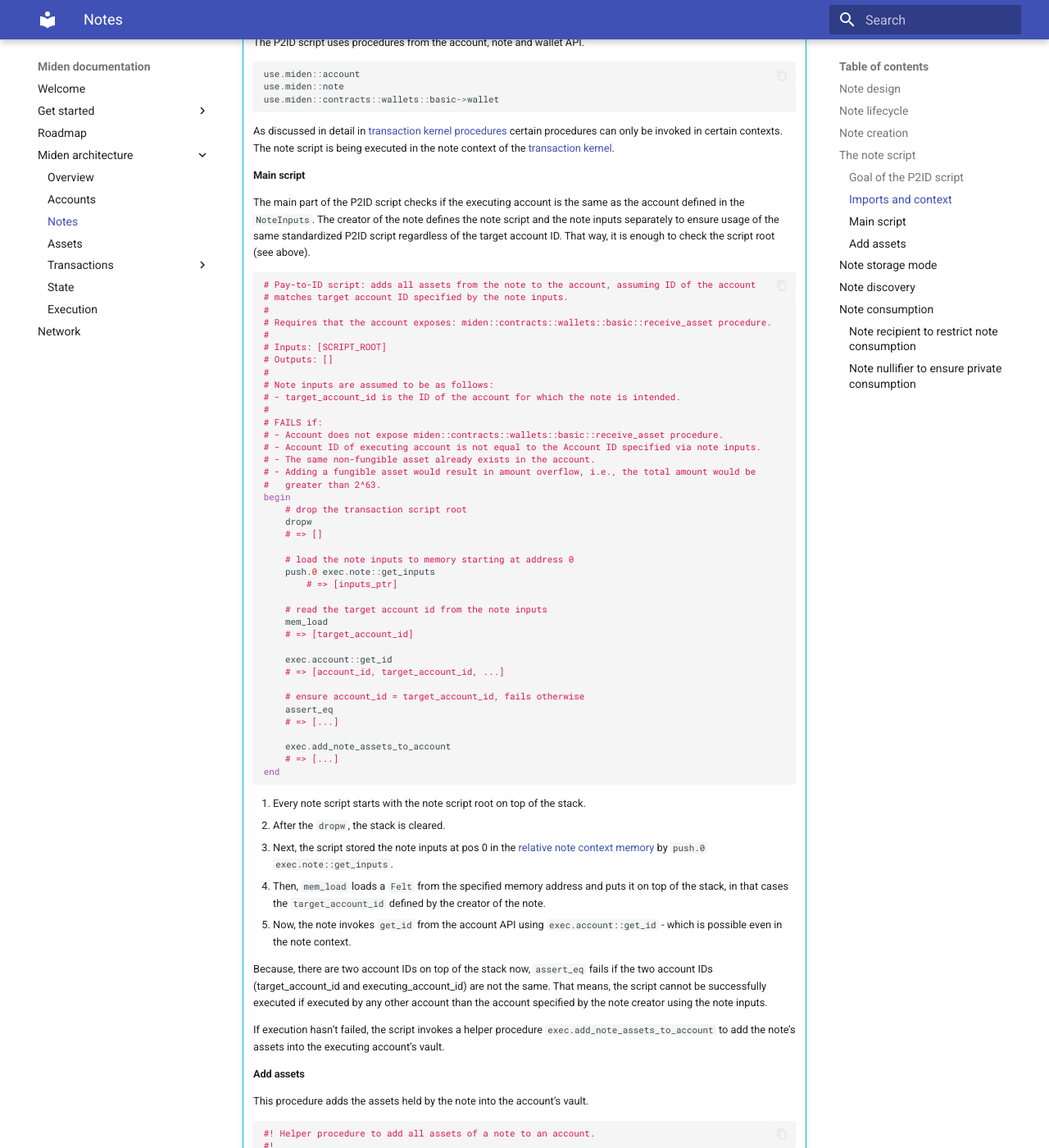
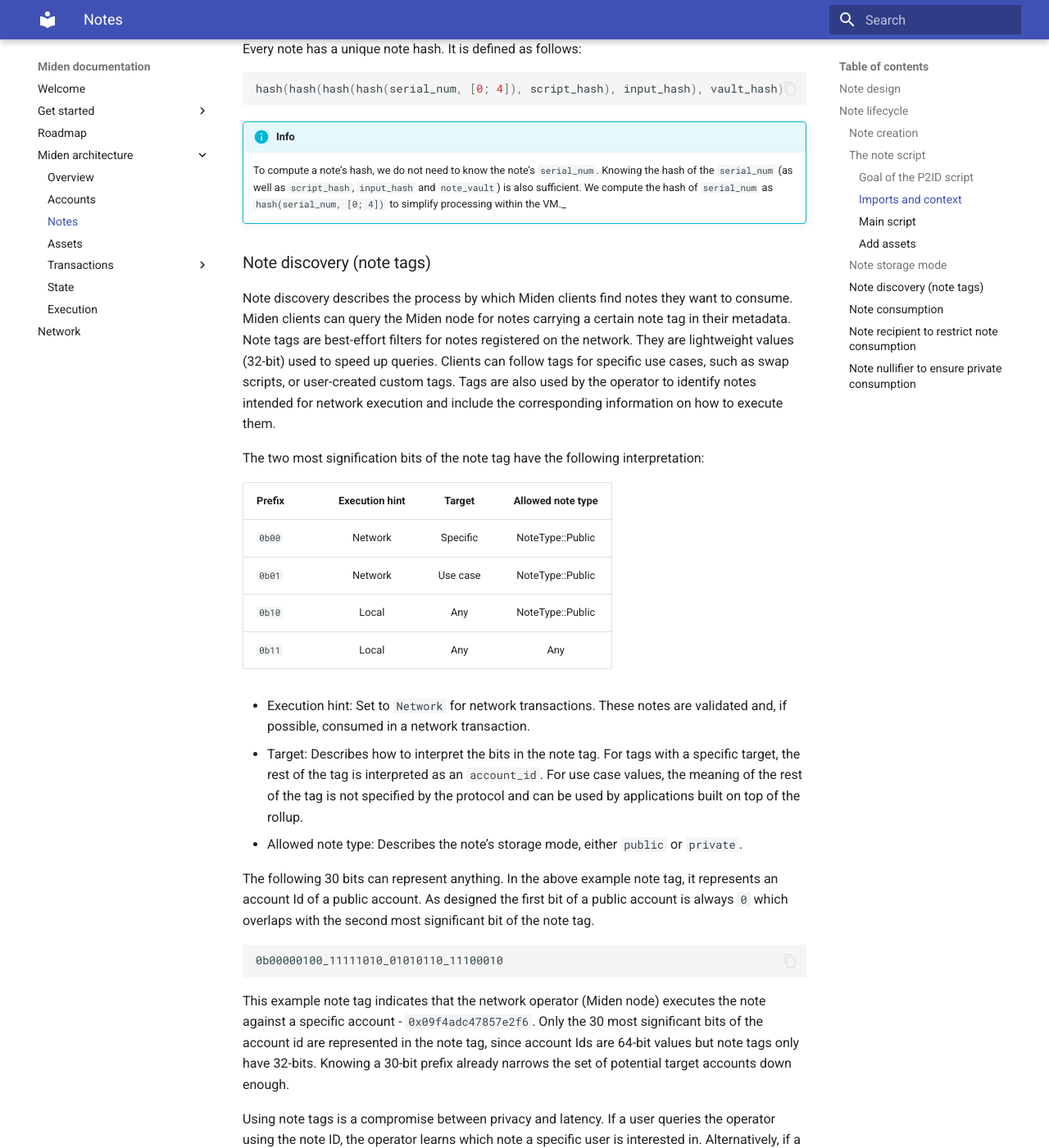
Before and after one commit to 0xPolygonMiden/miden-base, an MkDocs documentation site: the page built from docs/architecture/notes.md, in a window 1280 px wide and 1400 px high, scrolled down 2266 px. Shown: the whole window at 82% size. Built offline with MkDocs 1.6.1 and Material for MkDocs 9.7.7, drawn with Linux system fonts in a browser that asks for light colours; some of the changed text lies outside the part shown.

Commit message:
Describe note discovery note tags (#713)
* docs: adding note tags to note discovery

* changing it slightly

* after review

* after another review

* adding a P2ID example

* adding a P2ID example

````diff
--- a/docs/architecture/notes.md
+++ b/docs/architecture/notes.md
@@ -35,11 +35,11 @@
 ![Architecture core concepts](../img/architecture/note/note-life-cycle.png)
 </center>
 
-## Note creation
+### Note creation
 
 Notes are created as the outputs (`OutputNotes`) of Miden transactions. Operators record the notes to the [note database](state.md#note-database). After successful verification of the underlying transactions, those notes can be consumed.
 
-## The note script
+### The note script
 
 Every note has a script which gets executed at note consumption. It is always executed in the context of a single account, and thus, may invoke zero or more of the [account's functions](accounts.md#code). The script allows for more than just asset transfers; actions which could be of arbitrary complexity thanks to the Turing completeness of the Miden VM.
 
@@ -52,8 +52,7 @@
 * P2ID and P2IDR scripts are used to send assets to a specific account ID. The scripts check at note consumption if the executing account ID equals the account ID that was set by the note creator as note inputs. The P2IDR script is reclaimable and thus after a certain block height can also be consumed by the sender itself.
 * SWAP script is a simple way to swap assets. It adds an asset from the note into the consumer's vault and creates a new note consumable by the first note's issuer containing the requested asset.
 
-!!! info "Example note script pay to ID (P2ID)"
-    Want to know how to ensure a note can only be consumed by a specified account?</
+??? note "Example note script pay to ID (P2ID)"
 
     #### Goal of the P2ID script
 
@@ -183,9 +182,9 @@
 
     Lastly, the pointer gets incremented, and if there is a second asset, the loop continues (`movup.4 add.1 dup dup.6 neq`). Finally, when all assets were put into the account's vault, the stack is cleared (`drop dropw drop`).
 
-## Note storage mode
+### Note storage mode
 
-Similar to accounts, there are two storage modes for notes in Miden. Notes can be stored on-chain in the [note database](https://0xpolygonmiden.github.io/miden-base/architecture/state.html#notes-database) with all data publicly visible for everyone. Alternatively, notes can be stored off-chain by committing only the note hash to the note database.
+Similar to accounts, there are two storage modes for notes in Miden - private and public. Notes can be stored publicly in the [note database](https://0xpolygonmiden.github.io/miden-base/architecture/state.html#notes-database) with all data publicly visible for everyone. Alternatively, notes can be stored privately by committing only the note hash to the note database.
 
 Every note has a unique note hash. It is defined as follows:
 
@@ -196,12 +195,47 @@
 !!! info
     To compute a note's hash, we do not need to know the note's `serial_num`. Knowing the hash of the `serial_num` (as well as `script_hash`, `input_hash` and `note_vault`) is also sufficient. We compute the hash of `serial_num` as `hash(serial_num, [0; 4])` to simplify processing within the VM._
 
-## Note discovery
+### Note discovery (note tags)
 
-Note discovery describes the process of Miden clients finding notes they want to consume. There are two ways to receive new relevant notes - getting notes via an off-chain channel or querying the Miden operator to request newly recorded relevant notes.
-The latter is done via note tags. Tags are part of the note's metadata and are represented by a `Felt`. The `SyncState` API of the Miden node requires the Miden client to provide a `note_tag` value which is used as a filter in the operator's response. Tags are useful for note discovery enabling an easy collection of all notes matching a certain tag.
+Note discovery describes the process by which Miden clients find notes they want to consume. Miden clients can query the Miden node for notes carrying a certain note tag in their metadata. Note tags are best-effort filters for notes registered on the network. They are lightweight values (32-bit) used to speed up queries. Clients can follow tags for specific use cases, such as swap scripts, or user-created custom tags. Tags are also used by the operator to identify notes intended for network execution and include the corresponding information on how to execute them.
 
-## Note consumption
+The two most signification bits of the note tag have the following interpretation:
+
+| Prefix | Execution hint | Target   | Allowed note type |
+| ------ | :------------: | :------: | :----------------:|
+| `0b00` | Network        | Specific | NoteType::Public  |
+| `0b01` | Network        | Use case | NoteType::Public  |
+| `0b10` | Local          | Any      | NoteType::Public  |
+| `0b11` | Local          | Any      | Any               |
+
+- Execution hint: Set to `Network` for network transactions. These notes are validated and, if possible, consumed in a network transaction.
+- Target: Describes how to interpret the bits in the note tag. For tags with a specific target, the rest of the tag is interpreted as an `account_id`. For use case values, the meaning of the rest of the tag is not specified by the protocol and can be used by applications built on top of the rollup.
+- Allowed note type: Describes the note's storage mode, either `public` or `private`.
+
+The following 30 bits can represent anything. In the above example note tag, it represents an account Id of a public account. As designed the first bit of a public account is always `0` which overlaps with the second most significant bit of the note tag.
+
+```
+0b00000100_11111010_01010110_11100010
+```
+
+This example note tag indicates that the network operator (Miden node) executes the note against a specific account - `0x09f4adc47857e2f6`. Only the 30 most significant bits of the account id are represented in the note tag, since account Ids are 64-bit values but note tags only have 32-bits. Knowing a 30-bit prefix already narrows the set of potential target accounts down enough.
+
+Using note tags is a compromise between privacy and latency. If a user queries the operator using the note ID, the operator learns which note a specific user is interested in. Alternatively, if a user always downloads all registered notes and filters locally, it is quite inefficient. By using tags, users can customize privacy parameters by narrowing or broadening their note tag schemes.
+
+??? note "Example note tag for P2ID"
+    P2ID scripts can only be consumed by the specified account ID (target ID). In the standard schema, the target ID is encoded into the note tag.
+
+    For network execution of a P2ID note, the note tag is encoded as follows: 0b00000100_11111010_01010110_11100010. This encoding allows the Miden operator to quickly identify the account against which the transaction must be executed.
+
+    For local execution of a P2ID note, the recipient needs to be able to discover the note. The recipient can query the Miden node for a specific tag to see if there are new P2ID notes to be consumed. In this case, the two most significant bits are set to 0b11, allowing any note type (private or public) to be used. The next 14 bits represent the 14 most significant bits of the account ID, and the remaining 16 bits are set to 0.
+
+    Example for local execution:
+    ```
+    0b11000100_11111010_00000000_00000000
+    ```
+    This "fuzzy matching" approach balances privacy and efficiency. A note with this tag could be intended for any account sharing the same 16-bit prefix.
+
+### Note consumption
 
 As with creation, notes can only be consumed in Miden transactions. If a valid transaction consuming an `InputNote` gets verified by the Miden node, the note's unique nullifier gets added to the [nullifier database](https://0xpolygonmiden.github.io/miden-base/architecture/state.html#nullifier-database) and is therefore consumed.
 
````
